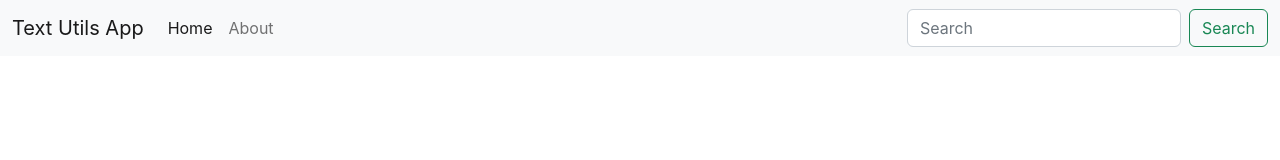
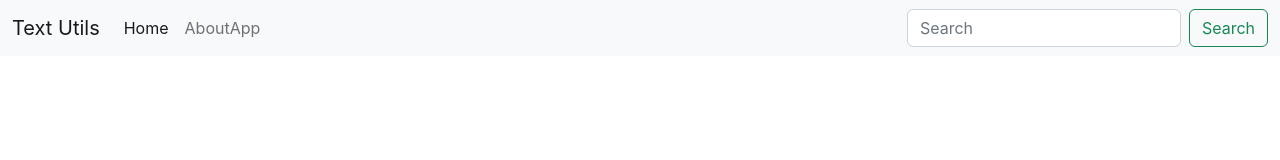
Before and after one commit to coderharsh02/react-text-utils-app, a React (Create React App) app: page / in a window 1280 px wide. Shown: the top 160 px of the page. Built offline with nearby package versions, Linux system fonts and the light colour scheme.

Commit message:
learnt about components and props

```diff
--- a/src/App.js
+++ b/src/App.js
@@ -1,51 +1,12 @@
 import "./App.css";
+import Navbar from "./components/Navbar";
 
 function App() {
   return (
     <>
-      <nav class="navbar navbar-expand-lg bg-light">
-        <div class="container-fluid">
-          <a class="navbar-brand" href="/">
-            Text Utils App
-          </a>
-          <button
-            class="navbar-toggler"
-            type="button"
-            data-bs-toggle="collapse"
-            data-bs-target="#navbarSupportedContent"
-            aria-controls="navbarSupportedContent"
-            aria-expanded="false"
-            aria-label="Toggle navigation"
-          >
-            <span class="navbar-toggler-icon"></span>
-          </button>
-          <div class="collapse navbar-collapse" id="navbarSupportedContent">
-            <ul class="navbar-nav me-auto mb-2 mb-lg-0">
-              <li class="nav-item">
-                <a class="nav-link active" aria-current="page" href="/">
-                  Home
-                </a>
-              </li>
-              <li class="nav-item">
-                <a class="nav-link" href="/">
-                  About
-                </a>
-              </li>
-            </ul>
-            <form class="d-flex" role="search">
-              <input
-                class="form-control me-2"
-                type="search"
-                placeholder="Search"
-                aria-label="Search"
-              />
-              <button class="btn btn-outline-success" type="submit">
-                Search
-              </button>
-            </form>
-          </div>
-        </div>
-      </nav>
+      <Navbar title='Text Utils' about='AboutApp'/>
+      {/* <Navbar about='AboutApp'/> would give error in console as we have defined propType as required for title */}
+      {/* <Navbar title="Text Utils" /> would use defaultProps value for about */}
     </>
   );
 }
--- /dev/null
+++ b/src/components/Navbar.js
@@ -0,0 +1,63 @@
+// abbreviation to import function react component => rfc
+import React from "react";
+// abbreviation to import PropTypes => impt
+import PropTypes from "prop-types";
+
+export default function Navbar(props) {
+  return (
+    <nav className="navbar navbar-expand-lg bg-light">
+      <div className="container-fluid">
+        <a className="navbar-brand" href="/">
+          {props.title}
+        </a>
+        <button
+          className="navbar-toggler"
+          type="button"
+          data-bs-toggle="collapse"
+          data-bs-target="#navbarSupportedContent"
+          aria-controls="navbarSupportedContent"
+          aria-expanded="false"
+          aria-label="Toggle navigation"
+        >
+          <span className="navbar-toggler-icon"></span>
+        </button>
+        <div className="collapse navbar-collapse" id="navbarSupportedContent">
+          <ul className="navbar-nav me-auto mb-2 mb-lg-0">
+            <li className="nav-item">
+              <a className="nav-link active" aria-current="page" href="/">
+                Home
+              </a>
+            </li>
+            <li className="nav-item">
+              <a className="nav-link" href="/">
+                {props.about}
+              </a>
+            </li>
+          </ul>
+          <form className="d-flex" role="search">
+            <input
+              className="form-control me-2"
+              type="search"
+              placeholder="Search"
+              aria-label="Search"
+            />
+            <button className="btn btn-outline-success" type="submit">
+              Search
+            </button>
+          </form>
+        </div>
+      </div>
+    </nav>
+  );
+}
+
+// PropTypes
+
+Navbar.propTypes = {
+  title: PropTypes.string.isRequired,
+  about: PropTypes.string,
+};
+
+Navbar.defaultProps = {
+  about: "Default About",
+};
```
Also changed, not shown: 1 other file (tests, documents, lock files or other folders).
